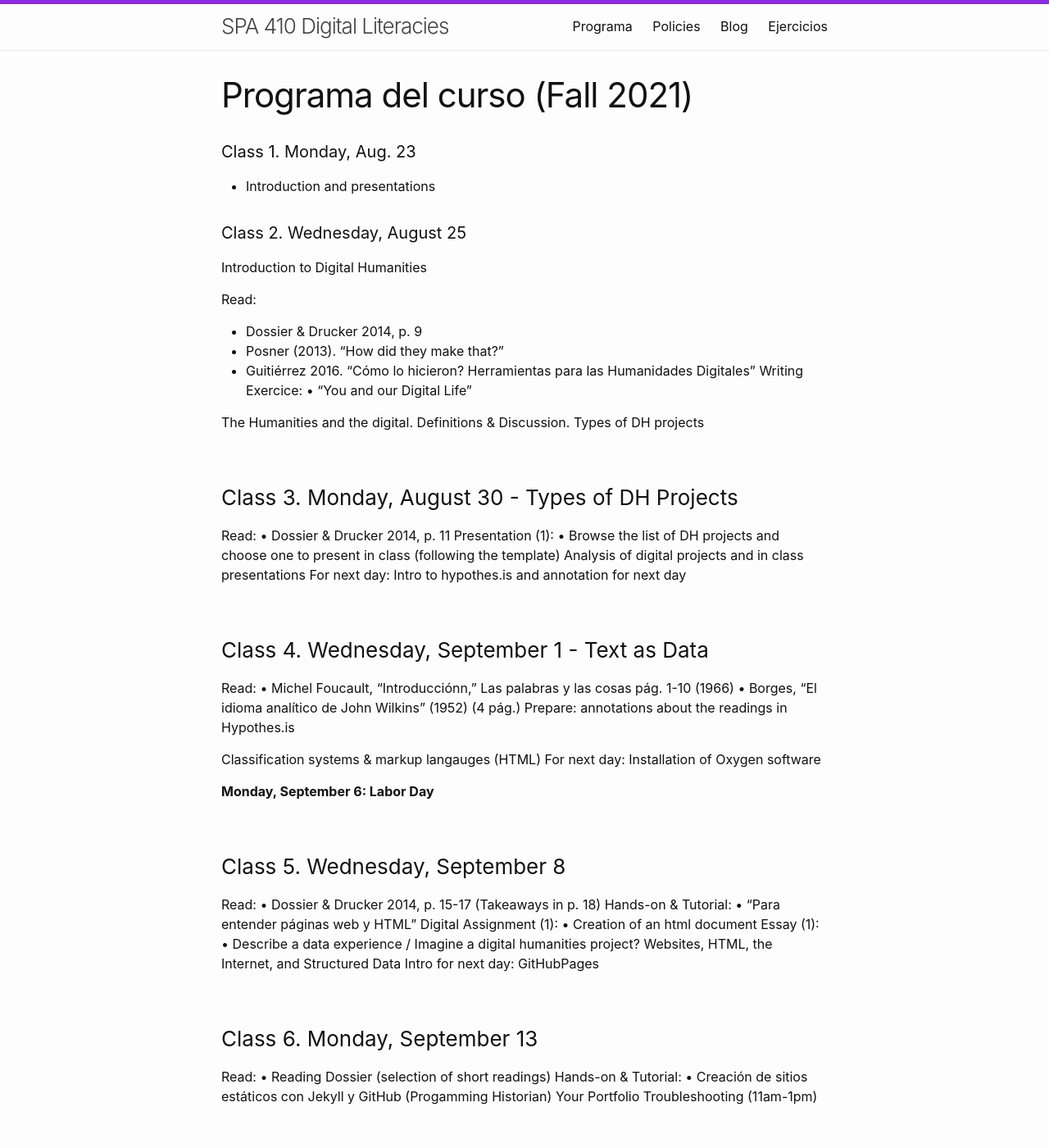
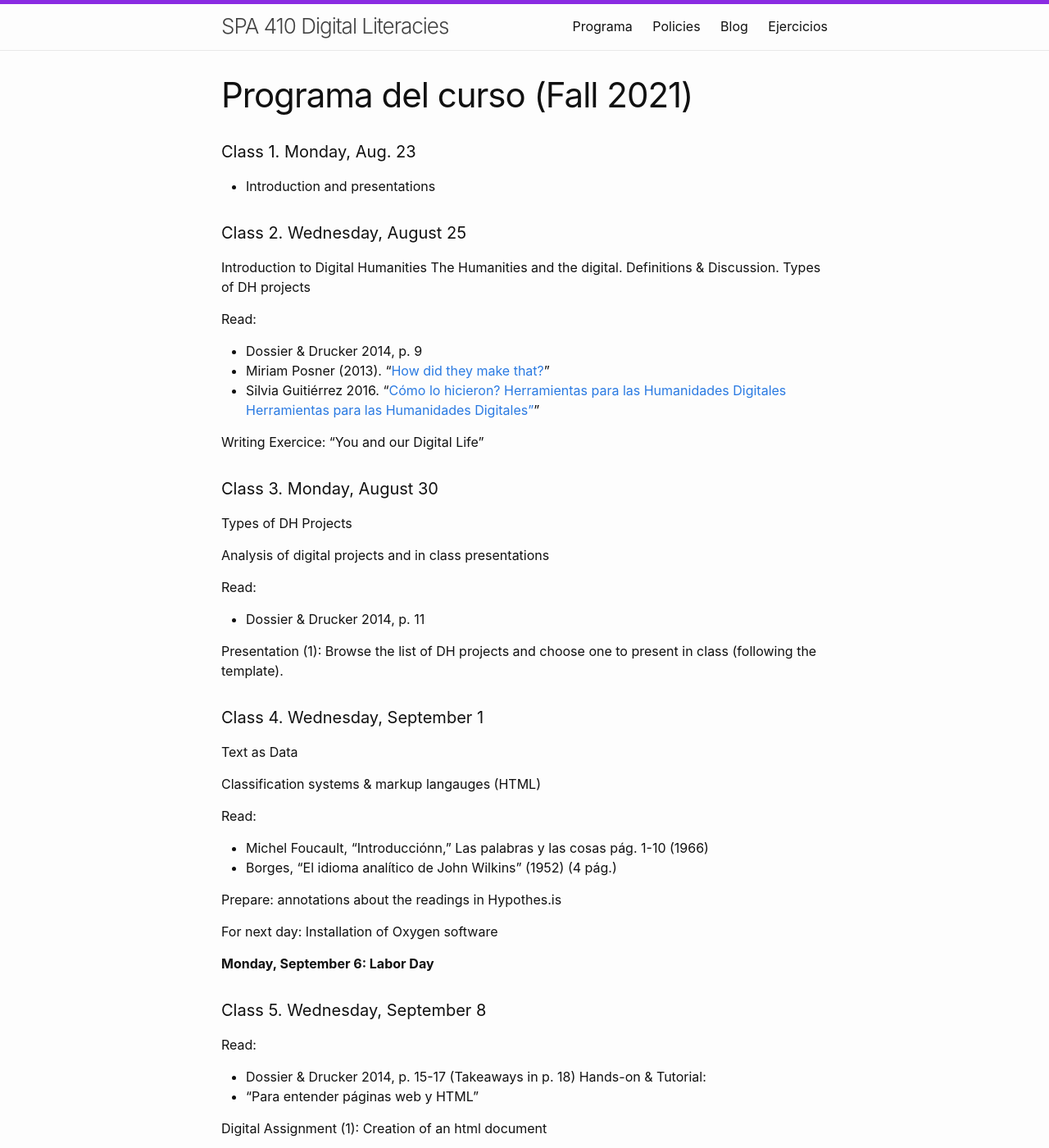
Before and after one commit to susannalles/SPA410, a Jekyll site: the page built from programa.md, in a window 1280 px wide and 1400 px high. Shown: the whole window at 82% size. Built offline with Jekyll 4.4.1, drawn with Linux system fonts in a browser that asks for light colours; some of the changed text lies outside the part shown.

Commit message:
Update programa.md

```diff
--- a/programa.md
+++ b/programa.md
@@ -10,213 +10,251 @@ title: "Programa del curso (Fall 2021)"
 #### Class 2. Wednesday, August 25
 
 Introduction to Digital Humanities
+The Humanities and the digital. Definitions & Discussion.
+Types of DH projects
 
 Read:
 * Dossier & Drucker 2014, p. 9
-* Posner (2013). “How did they make that?”
-* Guitiérrez 2016. “Cómo lo hicieron?
-Herramientas para las Humanidades Digitales” Writing Exercice:
-• “You and our Digital Life”
+* Miriam Posner (2013). “[How did they make that?](http://miriamposner.com/blog/how-did-they-make-that/)”
+* Silvia Guitiérrez 2016. “[Cómo lo hicieron? Herramientas para las Humanidades Digitales Herramientas para las Humanidades Digitales”](https://silviaegt.wordpress.com/2016/10/05/como-lo-hicieron/)”
 
-The Humanities and the digital. Definitions & Discussion.
-Types of DH projects
+ Writing Exercice: “You and our Digital Life”
 
-### Class 3. Monday, August 30 - Types of DH Projects
+#### Class 3. Monday, August 30
+
+Types of DH Projects
+
+Analysis of digital projects and in class presentations
+
 Read:
-• Dossier & Drucker 2014, p. 11
-Presentation (1):
-• Browse the list of DH projects and choose one to present in class (following the template)
-Analysis of digital projects and in class presentations
-For next day: Intro to hypothes.is and annotation for next day
+* Dossier & Drucker 2014, p. 11
 
-### Class 4. Wednesday, September 1 - Text as Data
+Presentation (1): Browse the list of DH projects and choose one to present in class (following the template).
+
+#### Class 4. Wednesday, September 1
+
+Text as Data
+
+Classification systems & markup langauges (HTML)
+
 Read:
-• Michel Foucault, “Introducciónn,” Las palabras
-y las cosas pág. 1-10 (1966)
-• Borges, “El idioma analítico de John Wilkins”
+* Michel Foucault, “Introducciónn,” Las palabras y las cosas pág. 1-10 (1966)
+* Borges, “El idioma analítico de John Wilkins”
 (1952) (4 pág.)
+
 Prepare: annotations about the readings in Hypothes.is
 
-Classification systems & markup langauges (HTML)
 For next day: Installation of Oxygen software
 
 **Monday, September 6: Labor Day**
 
-### Class 5. Wednesday, September 8
-   Read:
-• Dossier & Drucker 2014, p. 15-17 (Takeaways
+#### Class 5. Wednesday, September 8
+
+Read:
+* Dossier & Drucker 2014, p. 15-17 (Takeaways
 in p. 18) Hands-on & Tutorial:
-• “Para entender páginas web y HTML”
-Digital Assignment (1):
-• Creation of an html document
-Essay (1):
-• Describe a data experience / Imagine a digital humanities project?
-  Websites, HTML, the Internet, and Structured Data
+* “Para entender páginas web y HTML”
+
+Digital Assignment (1): Creation of an html document
+
+Essay (1): Describe a data experience / Imagine a digital humanities project? Websites, HTML, the Internet, and Structured Data
+
 Intro for next day: GitHubPages
 
-### Class 6. Monday, September 13
-   Read:
-• Reading Dossier (selection of short readings)
+#### Class 6. Monday, September 13
+
+Your Portfolio
+
+Read:
+* Reading Dossier (selection of short readings)
+
 Hands-on & Tutorial:
-• Creación de sitios estáticos con Jekyll y
-GitHub (Progamming Historian)
-  Your Portfolio Troubleshooting (11am-1pm)
+* Creación de sitios estáticos con Jekyll y GitHub (Progamming Historian)
 
-### Class 7. Wednesday, September 15 - Data and Formats
-   Read:
-• Drucker 2014, p. 24-27
-Digital Assignment (2):
-• Your portfolio (1st version)
- Types of data and Digitization of Cultural Heritage
 
-### Class 8. Monday, September 20 - Data and Metadata
-   Read:
-• Gitelman & Jackson 2013, “Introduction”
-(Raw Data is an Oxymoron)
-• Jenn Riley, NISO, “Understanding Metadata,”
-pgs 1-18
-  Data for Cultural Objects. Metadata standards for GLAM. Open Acess and Structured Data
+#### Class 7. Wednesday, September 15 - Data and Formats
+
+Types of data and Digitization of Cultural Heritage
+
+Read:
+* Drucker 2014, p. 24-27
+
+Digital Assignment (2): Your portfolio (1st version)
+
+
+#### Class 8. Monday, September 20 - Data and Metadata
+
+Data for Cultural Objects. Metadata standards for GLAM. Open Acess and Structured Data
 Guest Speaker: Elliot Williams, UM Library
 
-### Class 9. Wednesday, September 22
-   Digital Assignment (3):
-• Creation of a Dublin Core record
- More on Metadata for Literary and Cultural Objects
+Read:
+* Gitelman & Jackson 2013, “Introduction” (Raw Data is an Oxymoron)
+* Jenn Riley, NISO, “Understanding Metadata,” pgs 1-18
 
 
+#### Class 9. Wednesday, September 22
+
+More on Metadata for Literary and Cultural Objects
+
+Digital Assignment (3): Creation of a Dublin Core record
+
     EXPLORING THE PAST
-### Class 10. Monday, September 27 - Encoding Texts
-   Read:
-• Alan Liu (2014). “Ways of Reading, Models for
-Text, and the Usefulness of Dead People” • Can humanities undergrads learn to code?
-(2020)
-Presentation (2):
-• Browse the list of Digital Editions and choose one to analyze and present in class
-    What does it mean to edit a text? Creating meaning TEI
 
-### Class 11. Wednesday, September 29
-   Read:
-• Leonor López de Córdoba, Memoires
+#### Class 10. Monday, September 27 - Encoding Texts
+
+What does it mean to edit a text? Creating meaning TEI
+
+Read:
+* Alan Liu (2014). “Ways of Reading, Models for Text, and the Usefulness of Dead People” • Can humanities undergrads learn to code? (2020)
+
+Presentation (2): Browse the list of Digital Editions and choose one to analyze and present in class
+
+#### Class 11. Wednesday, September 29
+
+Leonor López de Córdoba, a 15th century woman. What can the “digital” bring to the table?
+
+Read:
+* Leonor López de Córdoba, *Memorias*
+
 Prepare: Reading guide
- Leonor López de Córdoba, a 15th century woman.
-What can the “digital” bring to the table?
 
-### Class 12. Monday, October 4
-   Read:
-• TTHub, Lección 1, https://tthub.io/aprende/
-l1-intro-a-tei/ Hands-on:
-• Exercice Creación de un documento XML
-    The Text Encoding Initiative and semantic annotation I
+#### Class 12. Monday, October 4
 
-### Class 13. Wednesday, October 6
-   Read:
-• TTHub, Lección 2, https://tthub.io/aprende/l2-
-xml/ Hands-on:
-• Exercice Creación de un documento TEI
-   The Text Encoding Initiative and semantic annotation II
+The Text Encoding Initiative and semantic annotation I
 
-### Class 14. Monday, October 11
-   Read:
-• TTHub, Lección 3, https://tthub.io/aprende/
-l3-basicos-tei/
-Digital Assignment (4):
-• Encoding exercice
-   Encoding Structures, Names and Places
+Read:
+* TTHub, Lección 1, https://tthub.io/aprende/l1-intro-a-tei/ Hands-on:
 
-### Class 15. Wednesday, October 13
-  Presentation (3): Transformation and presentation of XML- • Proposal to publish Leonor’s text TEI documents
+Exercice Creación de un documento XML
 
-### Class 16. Monday, October 18 - Mapping
-   Hands-on:
-• Introducción a Google Maps y Google Earth
-(Programming Historian)
-Essay (2):
-• “Encoding and Close Reading”
-  Mapping with TEI: Leonor’s travels I
 
-### Class 17. Wednesday, October 20
-   Read:
-• Dossier (selection of short readings)
-Digital Assignment (5):
-• Creation of a map
- Mapping with TEI: Leonor’s travels II
+#### Class 13. Wednesday, October 6
 
-### Class 18. Monday, October 25 - Networks
-   Hands-on:
-• De la hermenéutica a las redes de datos:
-Extracción de datos y visualización de redes en fuentes históricas (Programming Historian)
-    Networks: Leonor’s family, friendships and enmities I
+The Text Encoding Initiative and semantic annotation II
 
-### Class 19. Wednesday, October 27
-   Read:
-• Dossier (selection of short readings)
-Digital Assignment (6):
-• Creation of a network
- Networks: Leonor’s family, friendships and enmities II
-  EXPLORING THE PRESENT
+Read:
+* TTHub, Lección 2, https://tthub.io/aprende/l2-xml/ Hands-on:
+* Exercice Creación de un documento TEI
 
-### Class 20. Monday, November 1 - Methods of Text Analysis
-   Read:
-• Moretti 2005, Gráficos, mapas, árboles.
-Modelos abstractos para la historia literaria
-(selection)
-Explore (template): https://covid.dh.miami.edu/
-  Creating a corpus
+#### Class 14. Monday, October 11
+
+Encoding Structures, Names and Places
+
+Read:
+* TTHub, Lección 3, https://tthub.io/aprende/l3-basicos-tei/
+
+Digital Assignment (4): Encoding exercice
+
+#### Class 15. Wednesday, October 13
+
+Presentation (3): Transformation and presentation of XML - Proposal to publish Leonor’s text TEI documents
+
+#### Class 16. Monday, October 18 - Mapping
+
+Mapping with TEI: Leonor’s travels I
+
+Hands-on: Introducción a Google Maps y Google Earth (Programming Historian)
+
+Essay (2): “Encoding and Close Reading”
+
+#### Class 17. Wednesday, October 20
+
+Mapping with TEI: Leonor’s travels II
+
+Read:
+* Dossier (selection of short readings)
+
+Digital Assignment (5): Creation of a map
+
+#### Class 18. Monday, October 25 - Networks
+
+Networks: Leonor’s family, friendships and enmities I
+
+Hands-on: De la hermenéutica a las redes de datos: Extracción de datos y visualización de redes en fuentes históricas (Programming Historian)
+
+
+#### Class 19. Wednesday, October 27
+
+Networks: Leonor’s family, friendships and enmities II
+
+Read:
+* Dossier (selection of short readings)
+
+Digital Assignment (6): Creation of a network
+
+EXPLORING THE PRESENT
+
+#### Class 20. Monday, November 1 - Methods of Text Analysis
+
+Creating a corpus
 Intro to the Covid-19 Twitter corpus
 
-### Class 21. Wednesday, November 3
-   Hands-on:
-• Análisis de corpus con AntConc (Programming
-Historian)
-  Quantifying textual data (AntConc)
+Read:
+* Moretti 2005, Gráficos, mapas, árboles. Modelos abstractos para la historia literaria (selection)
 
-### Class 22. Monday, November 8
-   Read:
-• Sinclair & Rockwell 2016. “Text Analysis and
-Visualization: Making Meaning Count.” In A New Companion to Digital Humanities, pp. 274-290
-Hands-on:
-• Análisis de corpus con Voyant Tools
-(Programming Historian)
-  Quantifying literature (Voyant)
+* Explore (template): https://covid.dh.miami.edu/
 
-### Class 23. Wednesday, November 10
-   Read:
-• Jockers 2013, Macroanalysis (selections)
+#### Class 21. Wednesday, November 3
+
+Quantifying textual data (AntConc)
+
+Hands-on: Análisis de corpus con AntConc (Programming Historian)
+
+#### Class 22. Monday, November 8
+
+Quantifying literature (Voyant)
+
+Read:
+* Sinclair & Rockwell 2016. “Text Analysis and Visualization: Making Meaning Count.” In A New Companion to Digital Humanities, pp. 274-290
+
+Hands-on: Análisis de corpus con Voyant Tool (Programming Historian)
+
+
+#### Class 23. Wednesday, November 10
+
+Quantifying literature (Voyant)
+
+Read:
+* Jockers 2013, Macroanalysis (selections)
 Essay (3):
-• Reflections on distant reading
- Quantifying literature (Voyant)
+* Reflections on distant reading
 
- ### Class 24. Monday, November 15
-Hands-on:
-• Using Jupyter Notebooks - Blog post DH
-Covid-19 I
+#### Class 24. Monday, November 15
+
 Using Jupyter notebooks & looking for a research question I
 Guest Speaker / Developper: Jerry Bonnell, Computer Science department
 
-### Class 25. Wednesday, November 17
-Hands-on:
-• Using Jupyter Notebooks - Blog post DH
+Hands-on: Using Jupyter Notebooks - Blog post DH Covid-19 I
+
+#### Class 25. Wednesday, November 17
+
 Covid-19 II
 Using Jupyter notebooks & looking for a research question II
+
+Hands-on: Using Jupyter Notebooks - Blog post DH
+
 Thanksgiving November 18 - 28
 
-### Class 26. Monday, November 29
+#### Class 26. Monday, November 29
+
 Prepare last essay, last presentation, & final version of your Portfolio
 Working towards Final Presentation
 
-### Class 27. Wednesday, December 1
+#### Class 27. Wednesday, December 1
+
 Prepare last essay, last presentation, & final version of your Portfolio
-Essay (4):
-• “Digging and formulating a research question in a COVID-19 corpus”
+
+Essay (4): “Digging and formulating a research question in a COVID-19 corpus”
 Working towards Final Presentation “Digging and formulating a research question in a COVID-19 corpus”
 
 ### Class 28. Monday, December 6
-Prepare Presentation (4)
+
 Final Presentations (4) “Digging and formulating a research question in a COVID-19 corpus”
 
 ### Class 29. Wednesday, December 8
-Lisa Spiro, “Defining the values of the Digital Humanities.” Debates in the Digital Humanities, eds. Matthew K. Gold and Lauren F. Klein, University of Minnesota Press 2012
-Finals remarks and thoughts
 
-December 11
+* Lisa Spiro, “Defining the values of the Digital Humanities.” Debates in the Digital Humanities, eds. Matthew K. Gold and Lauren F. Klein, University of Minnesota Press 2012
+* Finals remarks and thoughts
+
+**December 11**
 Final version of your Portfolio
```
